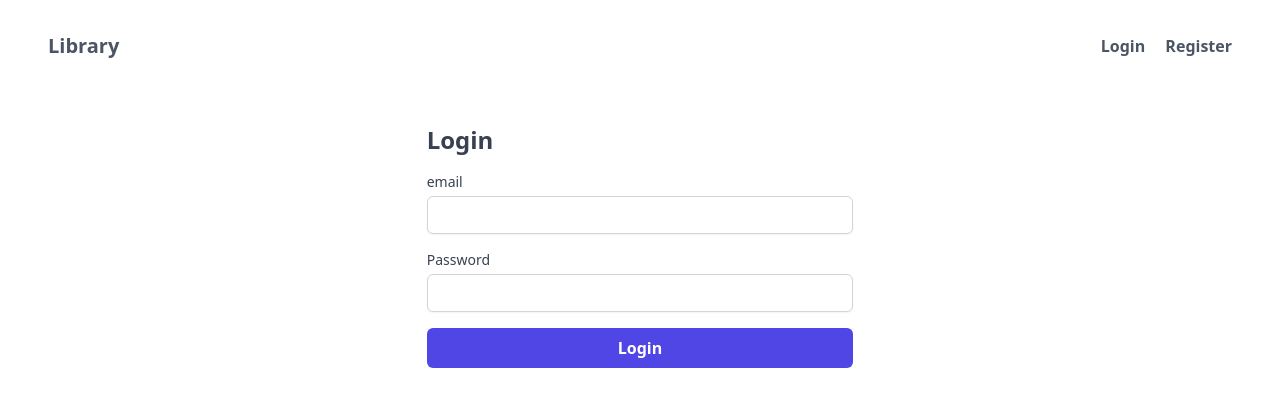
After one commit to gigasamkharadze/tbc-LibraryManagement, a Django app: template frontend/templates/frontend/login.html in a window 1280 px wide. The commit adds this page. Shown: the top 407 px of the page. Run offline with Django 5.2, Linux system fonts and the light colour scheme; the template is opened without the code that fills it, so the values that code supplies are empty.

Commit message:
feat: login view

```diff
--- /dev/null
+++ b/frontend/templates/frontend/login.html
@@ -0,0 +1,35 @@
+{% extends 'frontend/base.html' %}
+
+{% block header %}
+    {% include 'frontend/nav.html' %}
+{% endblock %}
+
+{% block content %}
+    <div class="container mx-auto flex justify-center mt-8">
+        <div class="w-1/3">
+            <h1 class="text-2xl font-semibold text-gray-700 mb-4">Login</h1>
+            <form action="{% url 'login' %}" method="POST">
+                {% csrf_token %}
+                <div class="mb-4">
+                    <label for="email" class="block text-sm font-medium text-gray-700">email</label>
+                    <input
+                            type="email"
+                            name="email"
+                            id="email"
+                            class="mt-1 block w-full px-3 py-2 border border-gray-300 rounded-md shadow-sm focus:outline-none focus:ring-indigo-500 focus:border-indigo-500 sm:text-sm" required>
+                </div>
+                <div class="mb-4">
+                    <label
+                            for="password"
+                            class="block text-sm font-medium text-gray-700">Password</label>
+                    <input
+                            type="password"
+                            name="password"
+                            id="password"
+                            class="mt-1 block w-full px-3 py-2 border border-gray-300 rounded-md shadow-sm focus:outline-none focus:ring-indigo-500 focus:border-indigo-500 sm:text-sm" required>
+                </div>
+                <button type="submit" class="w-full bg-indigo-600 text-white font-semibold py-2 px-4 rounded-md hover:bg-indigo-700">Login</button>
+            </form>
+        </div>
+    </div>
+{% endblock %}
--- a/frontend/templates/frontend/nav.html
+++ b/frontend/templates/frontend/nav.html
@@ -5,7 +5,7 @@
                 <a href='#' class="hover:text-gray-400 text-base font-semibold">Logout</a>
             {% else %}
                 <div class="space-x-4">
-                    <a href="#" class="hover:text-gray-400 text-base font-semibold">Login</a>
+                    <a href="{% url 'login' %}" class="hover:text-gray-400 text-base font-semibold">Login</a>
                     <a href="#" class="hover:text-gray-400 text-base font-semibold">Register</a>
                 </div>
             {% endif %}
--- a/frontend/urls.py
+++ b/frontend/urls.py
@@ -1,6 +1,8 @@
-from frontend.views import home
 from django.urls import path
+from frontend.views import home, login_view
+
 
 urlpatterns = [
     path('', home, name='home'),
+    path('login/', login_view, name='login'),
 ]
```
Also changed, not shown: frontend/views.py (+25 -1 lines), 2 other files.
